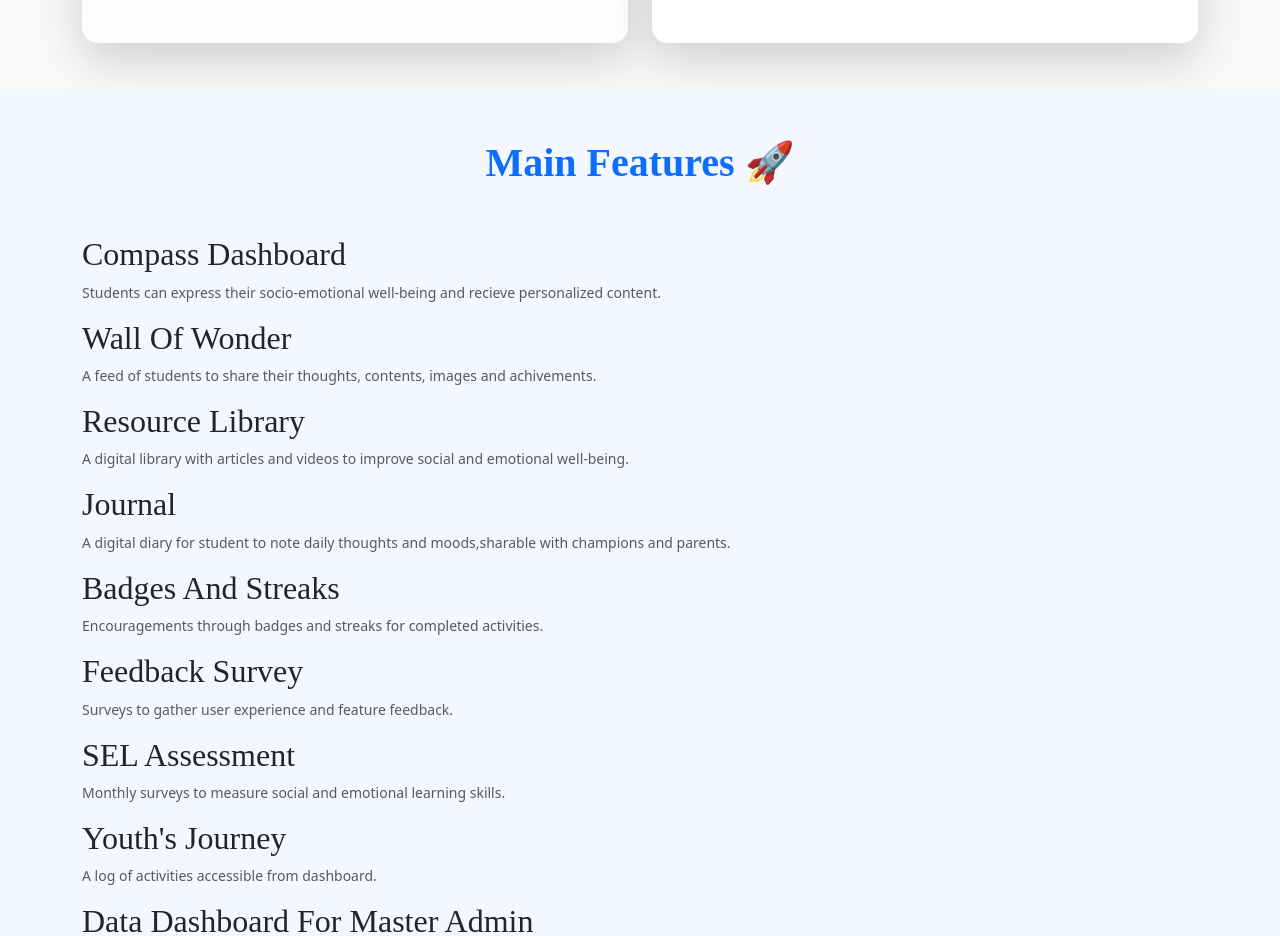
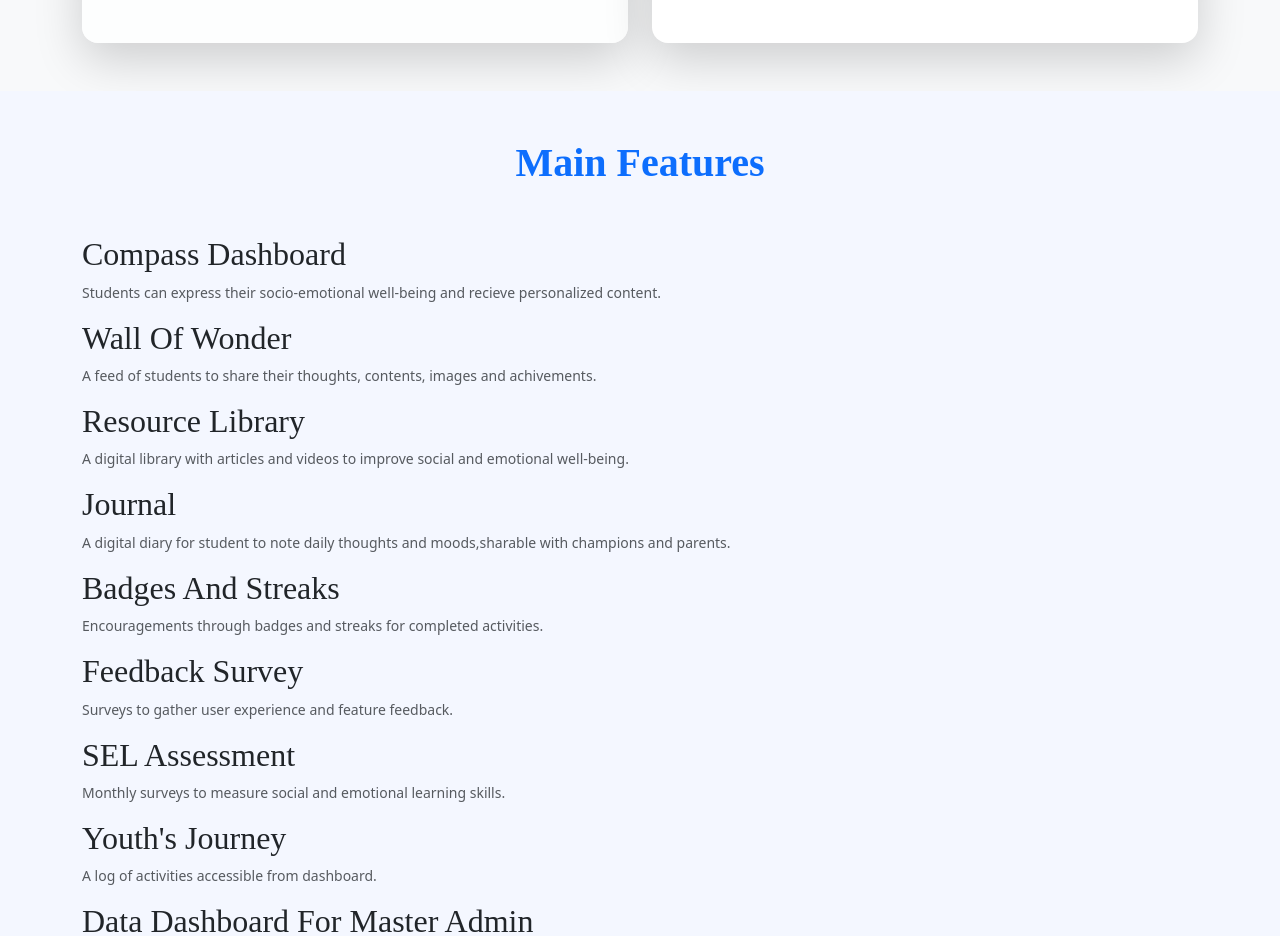
Before and after one commit to ketan123456/TechFutura-Solutions-Portfolio, a Next.js app: page /clymb in a window 1280 px wide. Shown: the part 1640-2576 px from the top of the page. Built offline with nearby package versions, Linux system fonts and the light colour scheme.

Commit message:
minor change

```diff
--- a/src/app/clymb/components/clymb.tsx
+++ b/src/app/clymb/components/clymb.tsx
@@ -282,7 +282,7 @@ const Clymb = () => {
         style={{ background: "#f4f7ff" }}>
         <div className="container" data-aos="fade-up">
           <h2 className="fw-bold h1 text-center text-primary mb-5">
-            Main Features 🚀
+            Main Features
           </h2>
           <ul className="list-unstyled small">
             <li className="mb-2">
```
